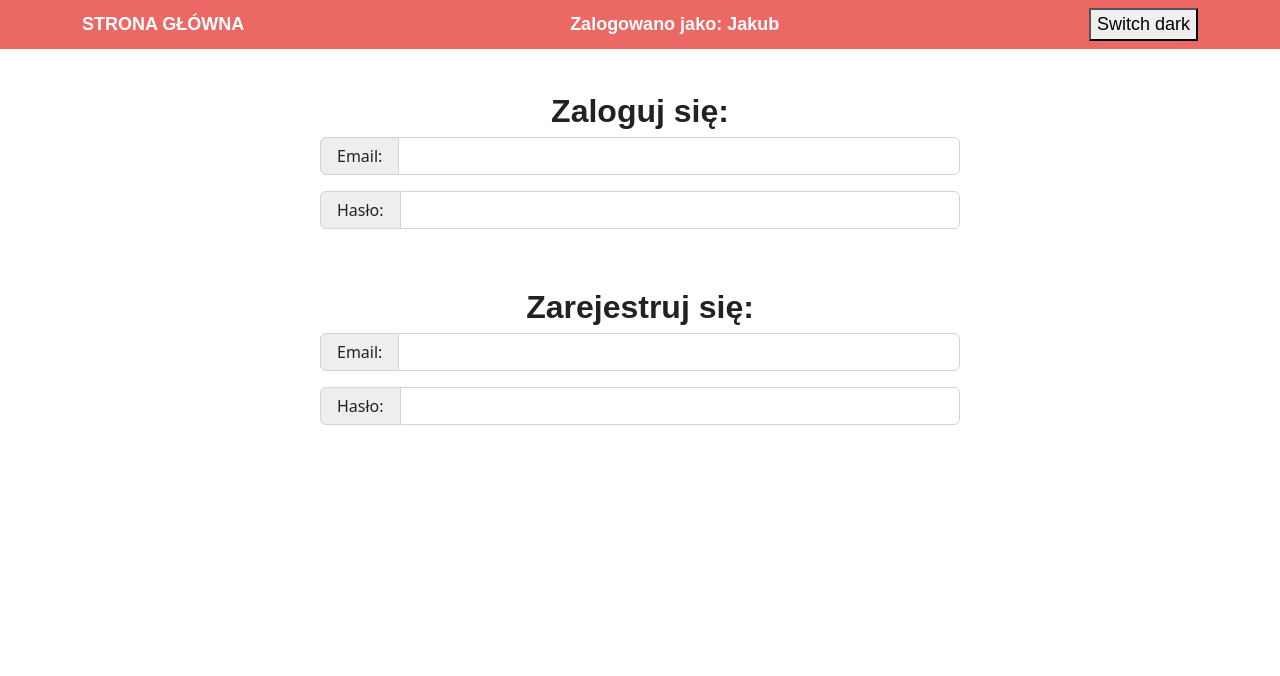
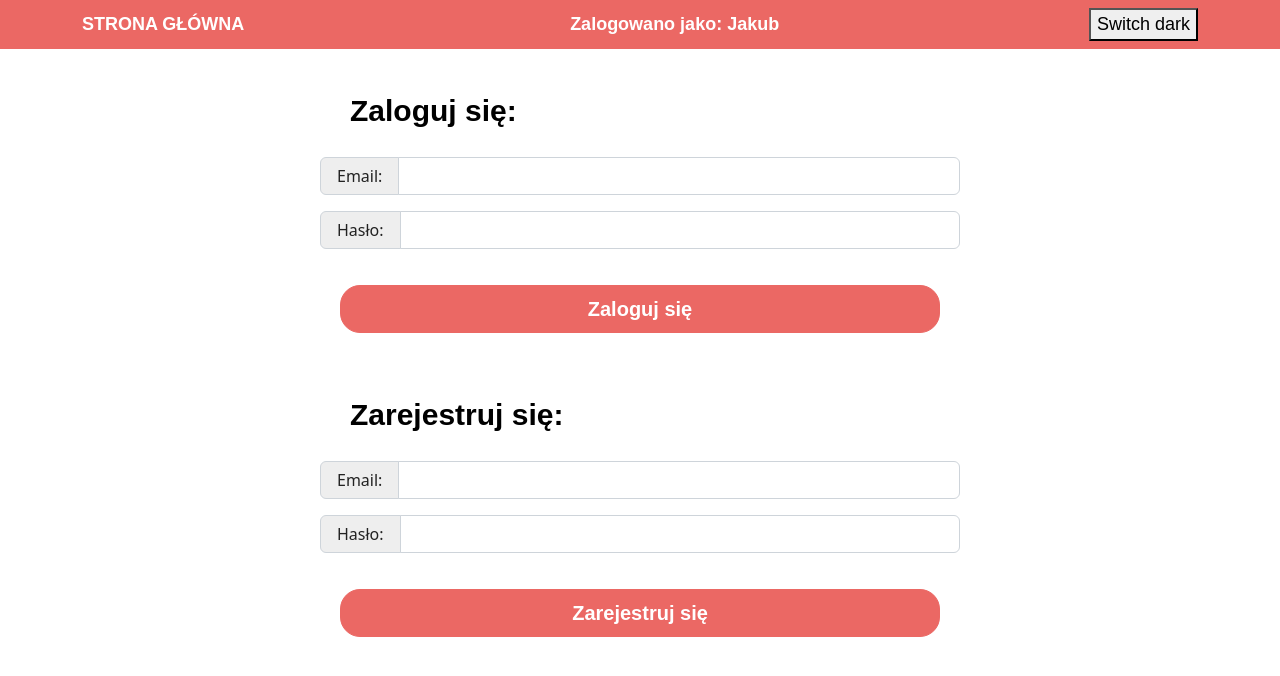
Before and after one commit to Nakius137/Quizletwannabe-Frontend, a React (Create React App) app: page /login in a window 1280 px wide. Shown: the top 676 px of the page. Built offline with nearby package versions, Linux system fonts and the light colour scheme; a web font is replaced by a local one.

Commit message:
Login to backend

```diff
--- a/src/App.js
+++ b/src/App.js
@@ -1,4 +1,4 @@
-import React, { useState, useEffect } from "react";
+import React, { useState, useEffect, useContext } from "react";
 import Fiszki from "./pages/Fiszki";
 import DarkContext from "./context/dark-context";
 import Toogle from "./components/Toogle";
@@ -9,35 +9,27 @@ import Login from "./pages/Login";
 import User from "./pages/User";
 import Pisz from "./pages/Pisz";
 import axios from "axios";
+import UserContext from "./context/user-context";
 
 function App() {
-  // zrob to tak z komponentem loginu i inputami
-  // aby data bylo dynamiczne, tzn dajesz tam useState
-  // i potem na klickniecie przycisku ma wykonax axiosa
 
-  // const data = {
-  //   email: "karol@wp.pl",
-  //   password: "qwerty",
-  // };
-
-  // useEffect(() => {
-  //   axios
-  //     .post("http://www.localhost:5000/login", data)
-  //     .then((respose) => console.log(respose));
-  // }, []);
 
   let isdark = localStorage.getItem("isdark");
   isdark = JSON.parse(localStorage.getItem("isdark"));
 
   const [dark, setDark] = useState(isdark);
   const value = { dark, setDark };
+  const {login} = useContext(UserContext)
 
   return (
     <DarkContext.Provider value={value}>
       <Switch>
-        <Route exact path="/">
+        {login?<Route exact path="/">
           <Main />
-        </Route>
+        </Route>:<Route exact path="/">
+          <Login />
+        </Route>}
+
         <Route path="/quiz">
           <Quiz />
         </Route>
--- a/src/pages/Login.js
+++ b/src/pages/Login.js
@@ -1,25 +1,57 @@
 import Form from "react-bootstrap/Form";
 import InputGroup from "react-bootstrap/InputGroup";
-import React, { useState } from "react";
+import React, { useEffect, useState } from "react";
 import DarkContext from "../context/dark-context";
 import { Link, Route, Switch } from "react-router-dom";
-import { useContext } from "react";
+import { useContext, useRef } from "react";
 import Button from "react-bootstrap/Button";
 import Nav from "../components/Navbar";
 import CardHeader from "react-bootstrap/esm/CardHeader";
 import { Card } from "react-bootstrap";
+import axios from "axios";
 
 function Loign() {
+  const { dark } = useContext(DarkContext);
+
+  const login_email = useRef();
+  const login_password = useRef();
+  const register_email = useRef();
+  const register_password = useRef();
+
+  function SendDataLogin() {
+    const data = {
+      email: login_email.current.value,
+      password: login_password.current.value,
+    };
+    console.log(data);
+
+    axios
+      .post("http://www.localhost:5000/login", data)
+      .then((respose) => console.log(respose));
+  }
+  function SendDataRegister() {
+    const data = {
+      email: register_email.current.value,
+      password: register_password.current.value,
+    };
+    console.log(data);
+
+    axios
+      .post("http://www.localhost:5000/register", data)
+      .then((respose) => console.log(respose));
+  }
+
   return (
     <>
       <Nav></Nav>
       <div className="logowanie width500px">
-        <h2 className="margin-top-h2">Zaloguj się:</h2>
+        <h2 className={dark ? "tytul-glowny margin-top-h2" : "tytul-glowny-white margin-top-h2"}>Zaloguj się:</h2>
         <InputGroup className="mb-3">
           <InputGroup.Text id="inputGroup-sizing-default">
             Email:
           </InputGroup.Text>
           <Form.Control
+            ref={login_email}
             aria-label="Default"
             aria-describedby="inputGroup-sizing-default"
           />
@@ -29,17 +61,27 @@ function Loign() {
             Hasło:
           </InputGroup.Text>
           <Form.Control
+            ref={login_password}
             aria-label="Default"
             aria-describedby="inputGroup-sizing-default"
           />
         </InputGroup>
+        <Button
+          className={
+            dark ? "btn btn-dark btn-lg break" : "btn btn-primary btn-lg break"
+          }
+          onClick={SendDataLogin}
+        >
+          Zaloguj się
+        </Button>
 
-        <h2 className="margin-top-h2">Zarejestruj się:</h2>
+        <h2 className={dark ? "tytul-glowny margin-top-h2" : "tytul-glowny-white margin-top-h2"}>Zarejestruj się:</h2>
         <InputGroup className="mb-3">
           <InputGroup.Text id="inputGroup-sizing-default">
             Email:
           </InputGroup.Text>
           <Form.Control
+            ref={register_email}
             aria-label="Default"
             aria-describedby="inputGroup-sizing-default"
           />
@@ -49,10 +91,19 @@ function Loign() {
             Hasło:
           </InputGroup.Text>
           <Form.Control
+            ref={register_password}
             aria-label="Default"
             aria-describedby="inputGroup-sizing-default"
           />
         </InputGroup>
+        <Button
+          className={
+            dark ? "btn btn-dark btn-lg break" : "btn btn-primary btn-lg break"
+          }
+          onClick={SendDataRegister}
+        >
+          Zarejestruj się
+        </Button>
       </div>
     </>
   );
--- a/src/pages/Pisz.js
+++ b/src/pages/Pisz.js
@@ -23,15 +23,14 @@ function Fiszki() {
   const fail = useRef();
   const center = useRef();
 
-
   const onPrevClick = () => {
     hideAlert();
-    center.current.className="center-fiszke"
+    center.current.className = "center-fiszke";
     ref.current.prev();
   };
   const onNextClick = () => {
     hideAlert();
-    center.current.className="center-fiszke"
+    center.current.className = "center-fiszke";
     ref.current.next();
   };
   function handleClick(refs, index) {
@@ -40,14 +39,14 @@ function Fiszki() {
     console.log(slowka[0].words[index].Obcy);
     if (value === slowka[0].words[index].Obcy) {
       console.log("dobrze");
-      center.current.className="center-fiszke-alert"
+      center.current.className = "center-fiszke-alert";
       succes.current.className =
         "fade succes-alert-fiszka alert alert-success show";
       fail.current.className =
         "fade danger-alert-fiszka-hidden alert alert-danger show";
     } else {
       console.log("źle");
-      center.current.className="center-fiszke-alert"
+      center.current.className = "center-fiszke-alert";
       fail.current.className =
         "fade danger-alert-fiszka alert alert-danger show";
       succes.current.className =
@@ -96,13 +95,36 @@ function Fiszki() {
                     />
                   </InputGroup>
                   <ButtonGroup aria-label="Basic example">
-                    <Button onClick={onPrevClick}>
+                    <Button
+                      className={
+                        dark
+                          ? "btn btn-dark btn-lg break"
+                          : "btn btn-primary btn-lg break"
+                      }
+                      onClick={onPrevClick}
+                    >
                       Przejdź do poprzedniego
                     </Button>
-                    <Button onClick={() => handleClick(refs, index)}>
+                    <Button
+                      className={
+                        dark
+                          ? "btn btn-dark btn-lg break"
+                          : "btn btn-primary btn-lg break"
+                      }
+                      onClick={() => handleClick(refs, index)}
+                    >
                       Sprawdź
                     </Button>
-                    <Button onClick={onNextClick}>Przejdź do następnego</Button>
+                    <Button
+                      className={
+                        dark
+                          ? "btn btn-dark btn-lg break"
+                          : "btn btn-primary btn-lg break"
+                      }
+                      onClick={onNextClick}
+                    >
+                      Przejdź do następnego
+                    </Button>
                   </ButtonGroup>
                 </Carousel.Caption>
               </Carousel.Item>
--- a/src/styles/style2.css
+++ b/src/styles/style2.css
@@ -191,6 +191,7 @@
     flex-wrap: wrap;
     margin-left: 25%;
     justify-content: center;
+    flex-direction: column
 }
 .margin-top-h2{
     margin-top: 7%;
```
